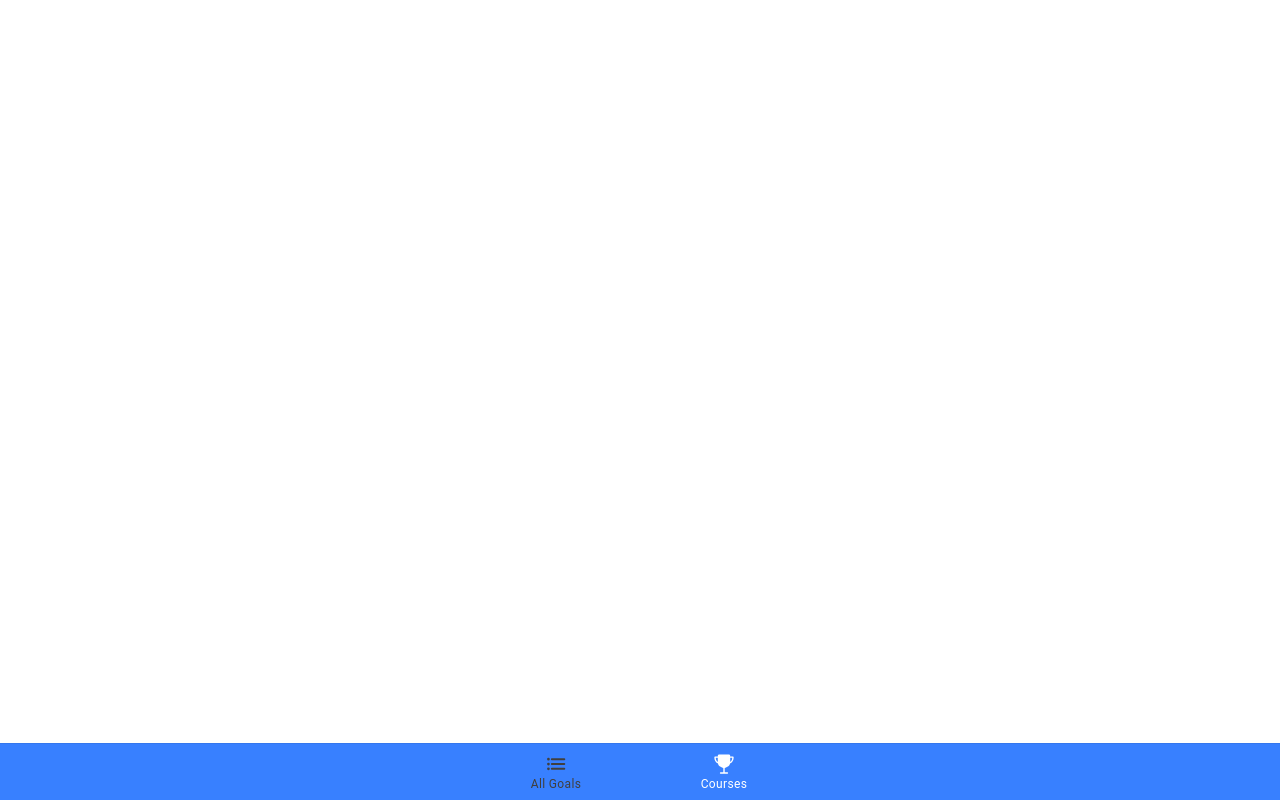
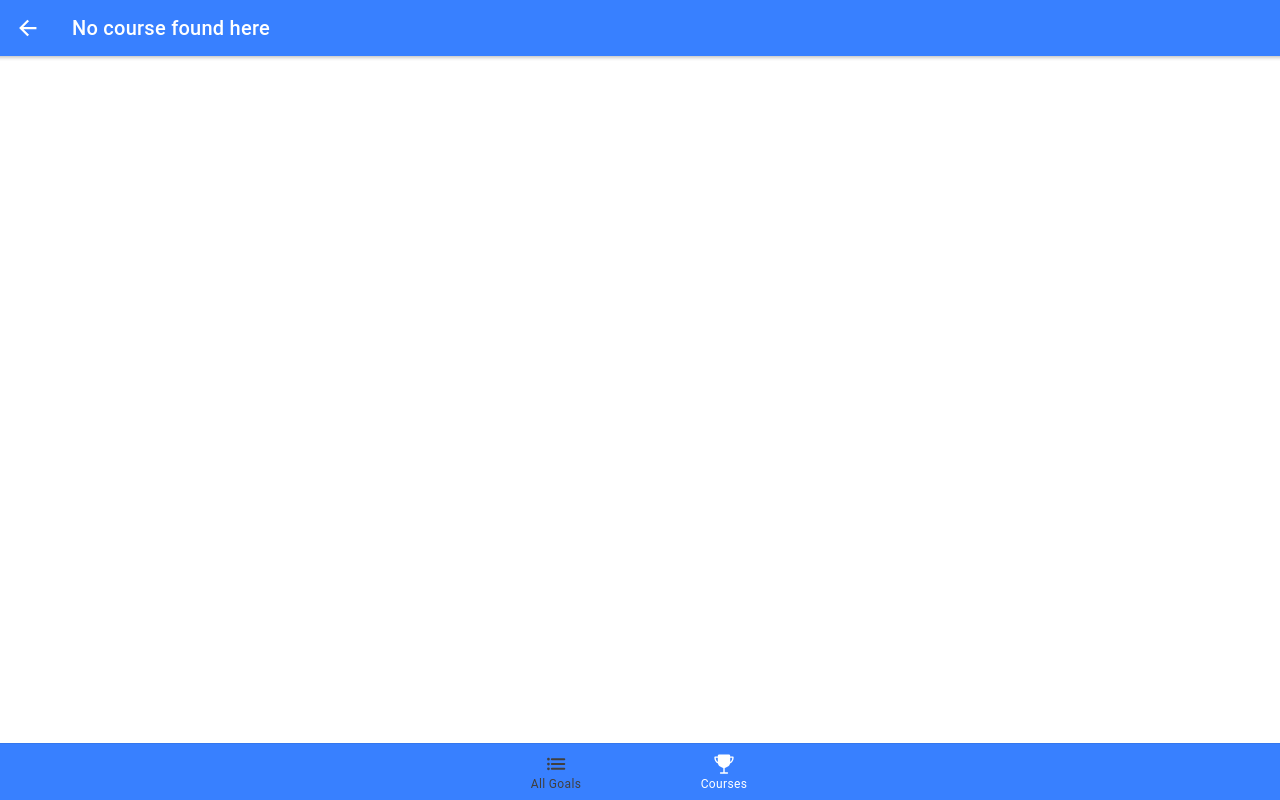
Before and after one commit to irving-caamal/ionic-react-crash-course, a React (Create React App) app: page /courses/1/goals in a window 1280 px wide. Built offline with nearby package versions, Linux system fonts and the light colour scheme.

Commit message:
Implementing dynamic routes/render

```diff
--- a/src/App.tsx
+++ b/src/App.tsx
@@ -42,7 +42,7 @@ const App: React.FC = () => (
                 <Route path="/courses" exact>
                     <Courses></Courses>
                 </Route>
-                <Route path="/course-goals" exact>
+                <Route path="/courses/:id/goals">
                     <CourseGoals></CourseGoals>
                 </Route>
                 <Route path="/all-goals" exact>
--- a/src/pages/CourseGoals.tsx
+++ b/src/pages/CourseGoals.tsx
@@ -1,8 +1,16 @@
 import {IonBackButton, IonButtons, IonContent, IonHeader, IonPage, IonTitle, IonToolbar} from '@ionic/react';
 import React from 'react';
 import './Home.css';
+import {useParams} from 'react-router-dom';
+import {DUMMY_DATA} from "./Courses";
+
 
 const CourseGoals: React.FC = () => {
+
+    const selectedCourseID = useParams<{id:string}>().id;
+    const selectedCourse = DUMMY_DATA.find(course => course.id === selectedCourseID)
+
+
   return (
     <IonPage>
       <IonHeader>
@@ -10,7 +18,7 @@ const CourseGoals: React.FC = () => {
             <IonButtons slot="start">
                 <IonBackButton  defaultHref="/"/>
             </IonButtons>
-          <IonTitle>Course Goals</IonTitle>
+          <IonTitle>{selectedCourse ? `${selectedCourse?.title} goals` : 'No course found here' } </IonTitle>
         </IonToolbar>
       </IonHeader>
       <IonContent>
--- a/src/pages/Courses.tsx
+++ b/src/pages/Courses.tsx
@@ -13,7 +13,7 @@ import React from 'react';
 import {useHistory} from "react-router-dom";
 
 import './Home.css';
-const DUMMY_DATA = [
+export const DUMMY_DATA = [
     {
       id: 'c1', title: 'Ionic = React Course'
     },
@@ -53,11 +53,11 @@ const Courses: React.FC = () => {
                        <IonRow key={course.id}>
                            <IonCol size-md="4" offset-md="4">
                                <IonCard>
-                                   <IonCardContent>
+                                   <IonCardContent className="ion-text-center">
                                        <h2>
                                            {course.title}
                                        </h2>
-                                       <IonButton routerLink={`/course/${course.id}`}>
+                                       <IonButton routerLink={`/courses/${course.id}/goals`}>
                                            See Details
                                        </IonButton>
                                    </IonCardContent>
```
